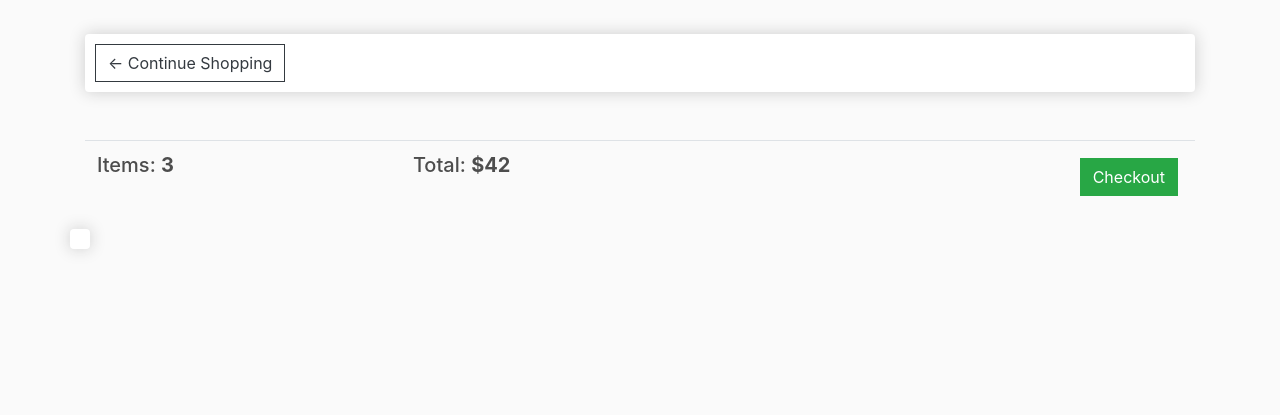
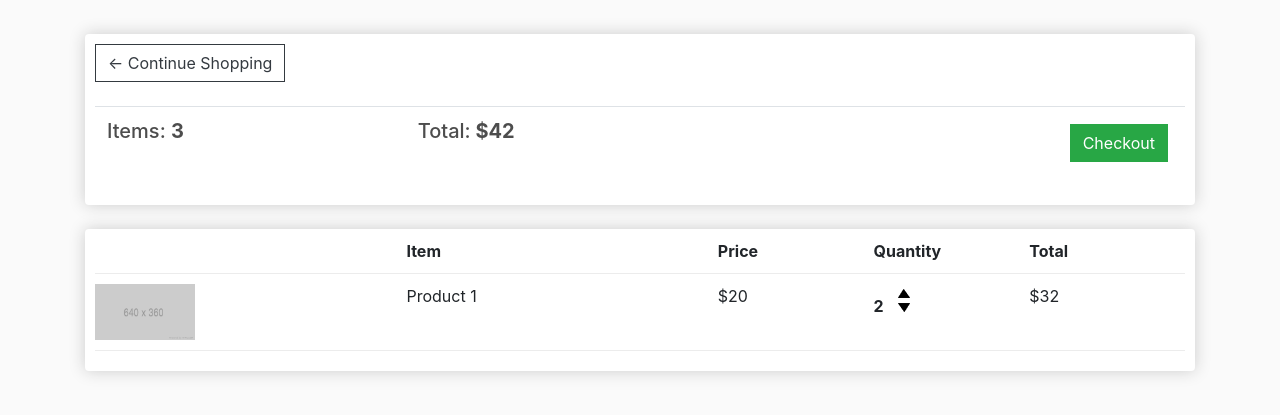
Before and after one commit to youhubs/myshop, a Django app: page /cart/ in a window 1280 px wide. Shown: the part 57-472 px from the top of the page. Run offline with Django 3.2, Linux system fonts and the light colour scheme; lists and menus that the app fills with data are empty; some libraries are stand-ins or nearby versions.

Commit message:
add cart item rows

```diff
--- a/store/templates/store/cart.html
+++ b/store/templates/store/cart.html
@@ -9,24 +9,49 @@
 	<div class="row">
 		<div class="col-lg-12">
 			<div class="box-element">
-                <a class="btn btn-outline-dark" href="{% url 'index' %}">&#X2190; Continue Shopping</div></a>
+
+				<a  class="btn btn-outline-dark" href="{% url 'index' %}">&#x2190; Continue Shopping</a>
+
 				<br>
 				<br>
 				<table class="table">
 					<tr>
 						<th><h5>Items: <strong>3</strong></h5></th>
-                        <th><h5>Total: <strong>$42</strong></h5></th>
+						<th><h5>Total:<strong> $42</strong></h5></th>
 						<th>
-                            <a style="float: right; margin: 5px;" class="btn btn-success" href="{% url 'checkout' %}">Checkout</a>
+							<a  style="float:right; margin:5px;" class="btn btn-success" href="{% url 'checkout' %}">Checkout</a>
 						</th>
 					</tr>
 				</table>
+
 			</div>
 
 			<br>
 			<div class="box-element">
+				<div class="cart-row">
+					<div style="flex:2"></div>
+					<div style="flex:2"><strong>Item</strong></div>
+					<div style="flex:1"><strong>Price</strong></div>
+					<div style="flex:1"><strong>Quantity</strong></div>
+					<div style="flex:1"><strong>Total</strong></div>
+				</div>
+
+				<div class="cart-row">
+					<div style="flex:2"><img class="row-image" src="{% static 'images/placeholder.png' %}"></div>
+					<div style="flex:2"><p>Product 1</p></div>
+					<div style="flex:1"><p>$20</p></div>
+					<div style="flex:1">
+						<p class="quantity">2</p>
+						<div class="quantity">
+							<img class="chg-quantity" src="{% static  'images/arrow-up.png' %}">
+
+							<img class="chg-quantity" src="{% static  'images/arrow-down.png' %}">
+						</div>
+					</div>
+					<div style="flex:1"><p>$32</p></div>
+				</div>
 
 			</div>
 		</div>
 	</div>
-{% endblock %}
+{% endblock content %}
```
Lines whose indentation alone changed are shown as unchanged.
